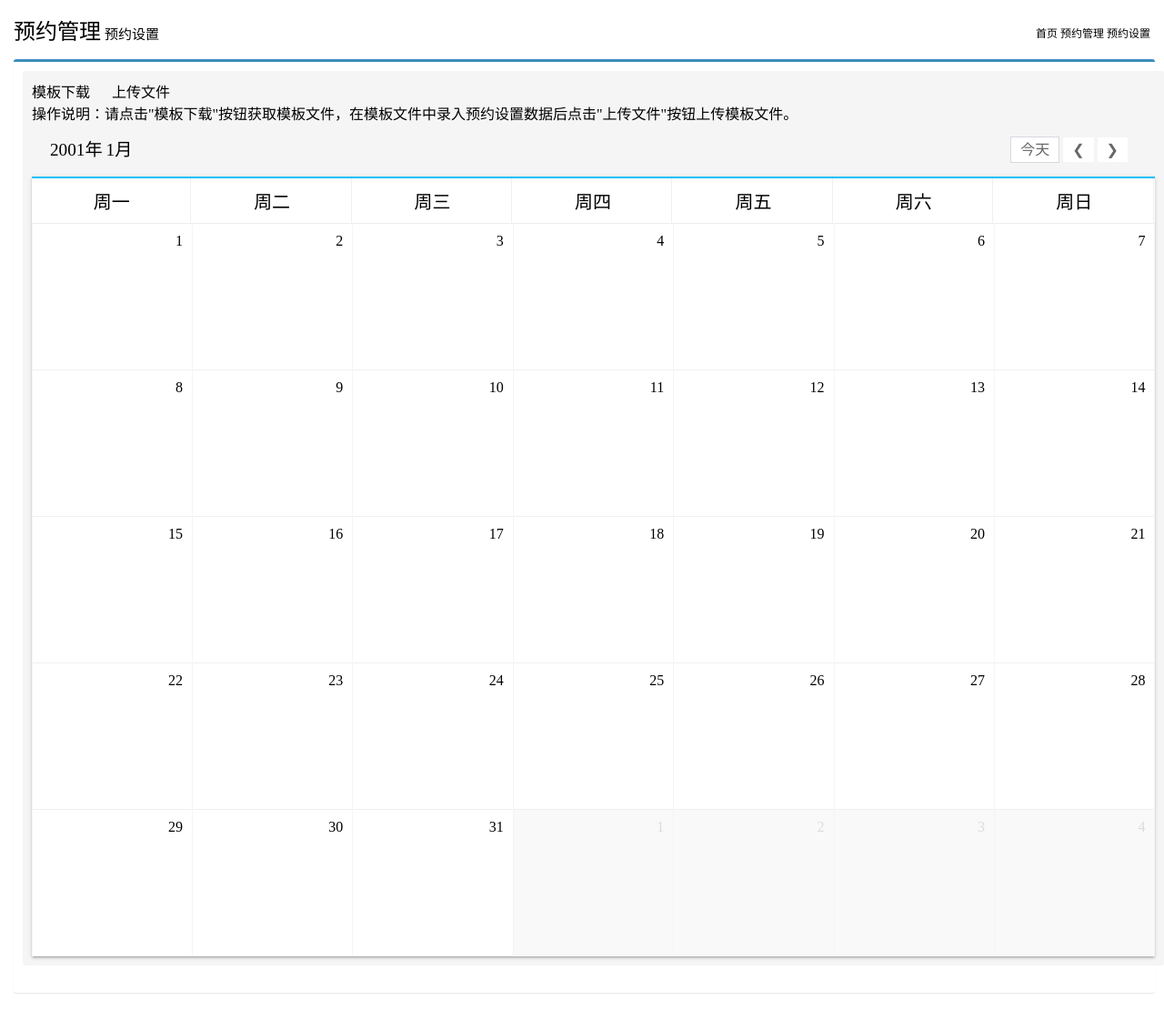
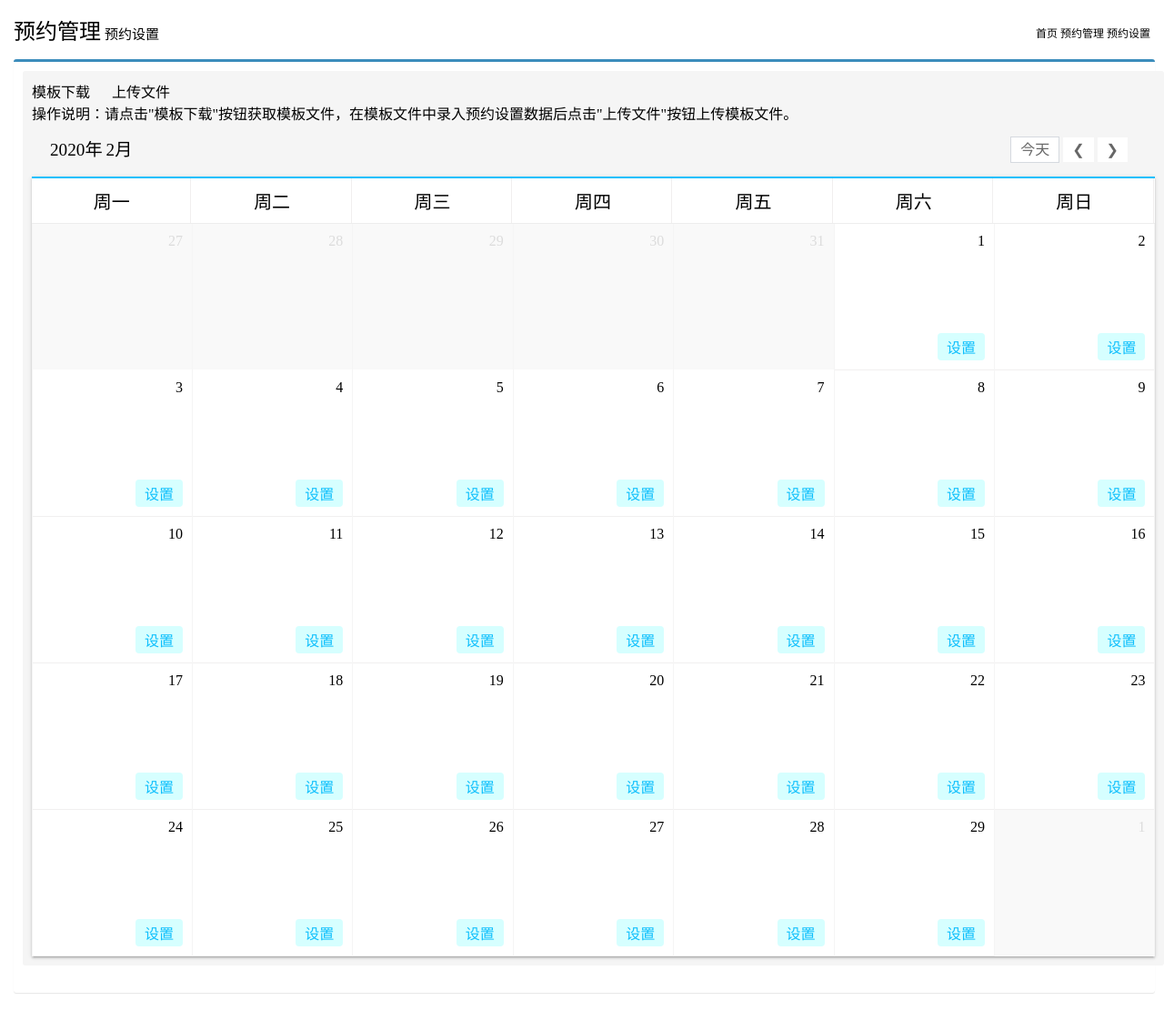
Before and after one commit to cddysq/chuanzhi_health, a web app: page /pages/ordersetting.html in a window 1280 px wide. Shown: the whole page at 91% size. Run offline with its HTML, style and script files only (its server is not run), Linux system fonts and the light colour scheme; data that the repository does not hold is empty; some libraries are stand-ins or nearby versions.

Commit message:
修复日期

```diff
--- a/health_backend/src/main/webapp/pages/ordersetting.html
+++ b/health_backend/src/main/webapp/pages/ordersetting.html
@@ -211,7 +211,7 @@
                     date = new Date(cur);
                 } else {
                     let now = new Date();
-                    let d = new Date(this.formatDate(now.getFullYear(), now.getMonth(), 1));
+                    let d = new Date(this.formatDate(now.getFullYear(), now.getMonth()+1, 1));
                     d.setDate(35);
                     date = new Date(this.formatDate(d.getFullYear(), d.getMonth() + 1, 1));
                 }
```
